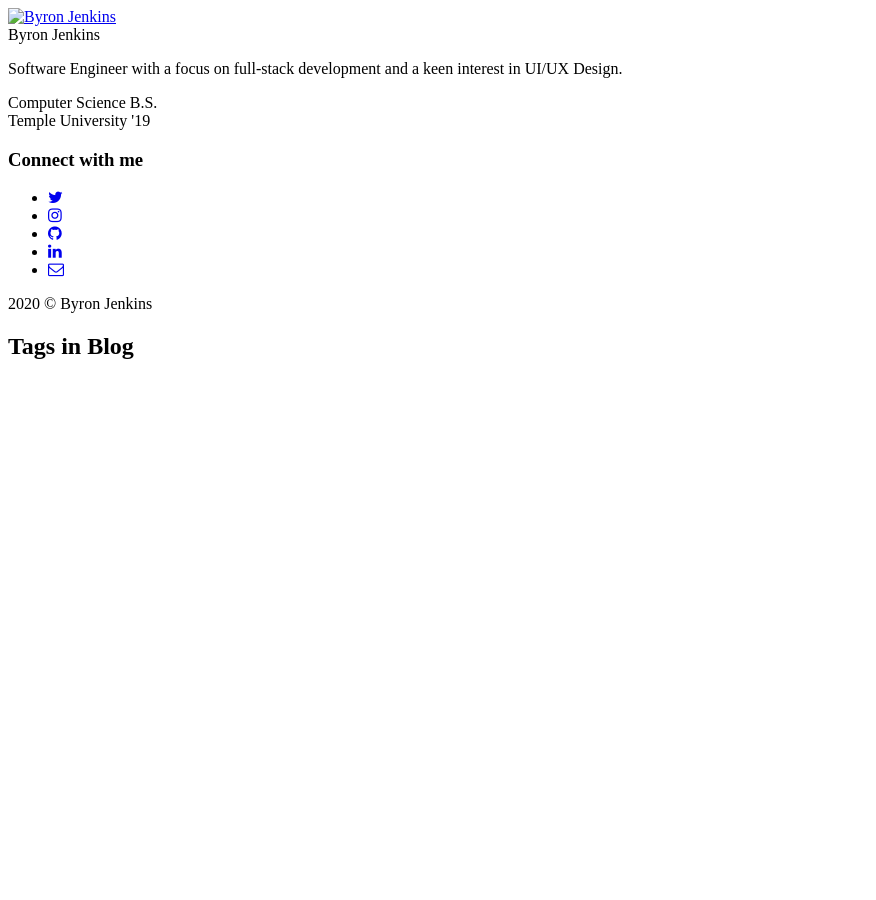
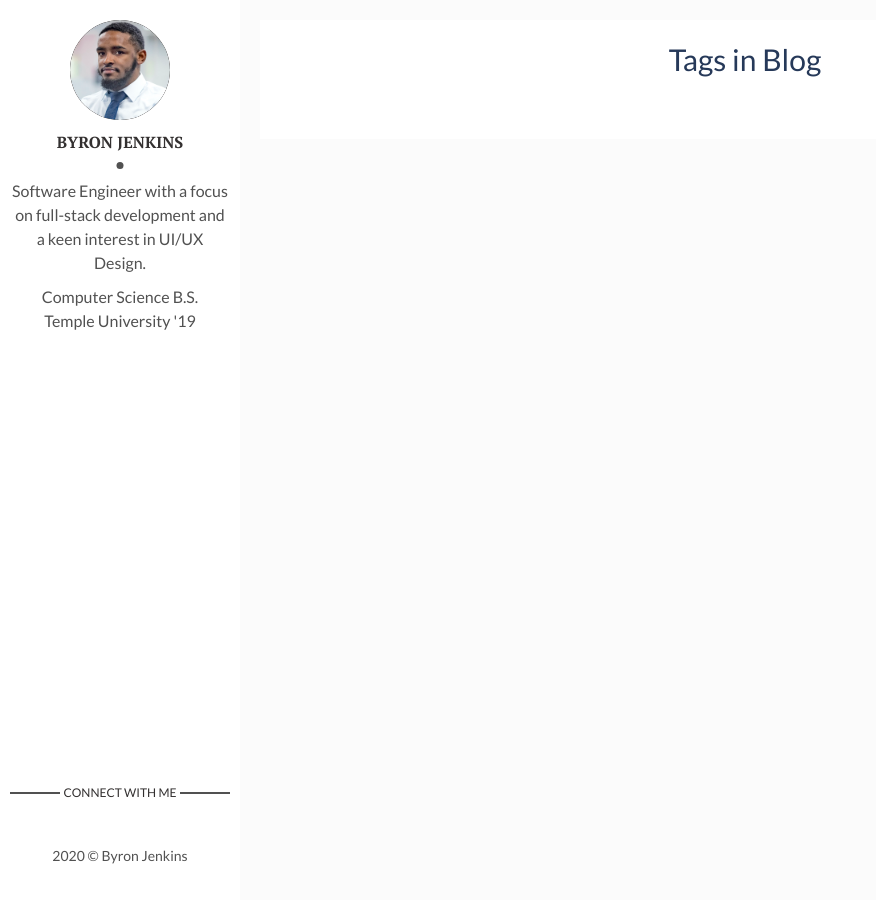
Before and after one commit to codeherk/codeherk.github.io, a Jekyll site: the page built from tags.html, in a window 1280 px wide. Shown: the whole page, without its empty margins (0-876 px from the left). Built offline with Jekyll 4.4.1, drawn with Linux system fonts in a browser that asks for light colours.

Commit message:
Fix url issue. Assets aren't linking

```diff
--- a/_includes/head.html
+++ b/_includes/head.html
@@ -28,9 +28,9 @@
     <meta content="{{ site.url }}/about/" property="article:author">
   {% endif %}
   {% if page.img %}
-    <meta content="{{ site.url }}/assets/img/{{ page.img }}" property="og:image">
+    <meta content="{{ site.url }}{{ site.baseurl }}/assets/img/{{ page.img }}" property="og:image">
   {% else %}
-    <meta content="{{ site.url }}/assets/img/{{ site.author-img }}" property="og:image">
+    <meta content="{{ site.url }}{{ site.baseurl }}/assets/img/{{ site.author-img }}" property="og:image">
   {% endif %}
   {% if page.categories %}
     {% for category in page.categories limit:1 %}
@@ -60,19 +60,19 @@
     <meta name="twitter:description" content="{{ site.description }}">
   {% endif %}
   {% if page.img %}
-    <meta name="twitter:image:src" content="{{ site.url }}/assets/img/{{ page.img }}">
+    <meta name="twitter:image:src" content="{{ site.url }}{{ site.baseurl }}/assets/img/{{ page.img }}">
   {% else %}
-    <meta name="twitter:image:src" content="{{ site.url }}/assets/img/{{ site.author-img }}">
+    <meta name="twitter:image:src" content="{{ site.url }}{{ site.baseurl }}/assets/img/{{ site.author-img }}">
   {% endif %}
 
 	<meta name="description" content="{{ page.description }}">
 	<meta http-equiv="X-UA-Compatible" content="IE=edge">
 	<meta name="viewport" content="width=device-width, initial-scale=1, maximum-scale=1">
 	<meta property="og:image" content="">
-	<link rel="shortcut icon" href="{{ "/assets/img/favicon/favicon.ico" | absolute_url  }}" type="image/x-icon">
-	<link rel="apple-touch-icon" href="{{ "/assets/img/favicon/apple-touch-icon.png" | absolute_url  }}">
-	<link rel="apple-touch-icon" sizes="72x72" href="{{ "/assets/img/favicon/apple-touch-icon-72x72.png" | absolute_url  }}">
-	<link rel="apple-touch-icon" sizes="144x144" href="{{ "/assets/img/favicon/apple-touch-icon-144x144.png" | absolute_url  }}">
+	<link rel="shortcut icon" href="{{ "/assets/img/favicon/favicon.ico" | prepend: site.baseurl }}" type="image/x-icon">
+	<link rel="apple-touch-icon" href="{{ "/assets/img/favicon/apple-touch-icon.png" | prepend: site.baseurl }}">
+	<link rel="apple-touch-icon" sizes="72x72" href="{{ "/assets/img/favicon/apple-touch-icon-72x72.png" | prepend: site.baseurl }}">
+	<link rel="apple-touch-icon" sizes="144x144" href="{{ "/assets/img/favicon/apple-touch-icon-144x144.png" | prepend: site.baseurl }}">
 	<!-- Chrome, Firefox OS and Opera -->
 	<meta name="theme-color" content="#263959">
 	<!-- Windows Phone -->
@@ -83,7 +83,7 @@
 	<link href="https://fonts.googleapis.com/css?family=PT+Serif:400,700" rel="stylesheet">
 	<link href="https://fonts.googleapis.com/css?family=Lato:300,400,700" rel="stylesheet">
 	<!-- Font Awesome -->
-	<link rel="stylesheet" href="{{ "/assets/fonts/font-awesome/css/font-awesome.min.css"}}">
+	<link rel="stylesheet" href="{{ "/assets/fonts/font-awesome/css/font-awesome.min.css | prepend: site.baseurl}}">
 	<!-- Styles -->
-	<link rel="stylesheet" href="{{ "/assets/css/main.css" | absolute_url  }}">
+	<link rel="stylesheet" href="{{ "/assets/css/main.css" | prepend: site.baseurl }}">
 </head>
--- a/_includes/pagination.html
+++ b/_includes/pagination.html
@@ -3,9 +3,9 @@
     <ul>
       {% if paginator.previous_page %}
         {% if paginator.previous_page == 1 %}
-        <p><a class="newer-posts" href="{{ site.url }}/"><i class="fa fa-long-arrow-left" aria-hidden="true"></i></a></p>
+        <p><a class="newer-posts" href="{{ site.baseurl }}/"><i class="fa fa-long-arrow-left" aria-hidden="true"></i></a></p>
         {% else %}
-        <p><a class="newer-posts" href="{{ site.url }}/page/{{ paginator.previous_page }}/"><i class="fa fa-long-arrow-left" aria-hidden="true"></i></a></p>
+        <p><a class="newer-posts" href="{{ site.baseurl }}/page/{{ paginator.previous_page }}/"><i class="fa fa-long-arrow-left" aria-hidden="true"></i></a></p>
         {% endif %}
       {% endif %}
 
--- a/_layouts/main.html
+++ b/_layouts/main.html
@@ -6,7 +6,7 @@ layout: default
   <header>
     <div class="about">
       <div class="cover-author-image">
-        <a href="{{site.url}}/"><img src="{{site.url}}/assets/img/{% if site.author-img %}{{site.author-img}}{% endif %}" alt="{{site.author}}"></a>
+        <a href="{{site.baseurl}}/"><img src="{{site.baseurl}}/assets/img/{% if site.author-img %}{{site.author-img}}{% endif %}" alt="{{site.author}}"></a>
       </div>
       <div class="author-name">{{site.author}}</div>
       <p>{{site.about-author}}</p>
--- a/_layouts/post.html
+++ b/_layouts/post.html
@@ -6,7 +6,7 @@ layout: main
     {% if page.img %}
     <div class="page-cover-image">
       <figure>
-        <img class="page-image" src="{{ "/assets/img/" | prepend: site.url | append : page.img }}" alt="{{page.title}}">
+        <img class="page-image" src={{ "/assets/img/" | prepend: site.baseurl | append : page.img }} alt="{{page.title}}">
         {% if page.fig-caption %}
           <figcaption>{{page.fig-caption}}</figcaption>
         {% endif %}
@@ -27,7 +27,7 @@ layout: main
         </div>
         <div class="page-tag">
           {% for tag in page.tags %}
-            <a href="{{site.url}}/tags#{{tag}}" class="tag">&#35; {{ tag }}</a>
+            <a href="{{site.baseurl}}/tags#{{tag}}" class="tag">&#35; {{ tag }}</a>
           {% endfor %}
         </div>
       </div>
--- a/index.html
+++ b/index.html
@@ -4,11 +4,11 @@ layout: main
 {% for post in paginator.posts %}
 <article class="post">
   {% if post.img %}
-    <a class="post-thumbnail" style="background-image: url({{"/assets/img/" | prepend: site.url | append : post.img}})" href="{{post.url | prepend: site.url}}"></a>
+    <a class="post-thumbnail" style="background-image: url({{"/assets/img/" | prepend: site.baseurl | append : post.img}})" href="{{post.url | prepend: site.baseurl}}"></a>
   {% else %}
   {% endif %}
   <div class="post-content">
-    <h2 class="post-title"><a href="{{post.url | prepend: site.url}}">{{post.title}}</a></h2>
+    <h2 class="post-title"><a href="{{post.url | prepend: site.baseurl}}">{{post.title}}</a></h2>
     <p>{{ post.content | strip_html | truncatewords: 15 }}</p>
     <span class="post-date">{{post.date | date: '%Y, %b %d'}}&nbsp;&nbsp;&nbsp;—&nbsp;</span>
     <span class="post-words">{% capture words %}{{ post.content | number_of_words }}{% endcapture %}{% unless words contains "-" %}{{ words | plus: 250 | divided_by: 250 | append: " minute read" }}{% endunless %}</span>
--- a/tags.html
+++ b/tags.html
@@ -20,7 +20,7 @@ permalink: /tags/
 <!--  lists all posts corresponding to specific tag...-->
     {% for post in site.tags[this_word] %}{% if post.title != null %}
     <div class="tag-list">
-        <span><a href="{{ site.url }}{{ post.url }}">{{ post.title }}</a></span>
+        <span><a href="{{ site.baseurl }}{{ post.url }}">{{ post.title }}</a></span>
         <small><span>| {{ post.date | date_to_string }}</span></small>
     </div>
     {% endif %}{% endfor %}
```
